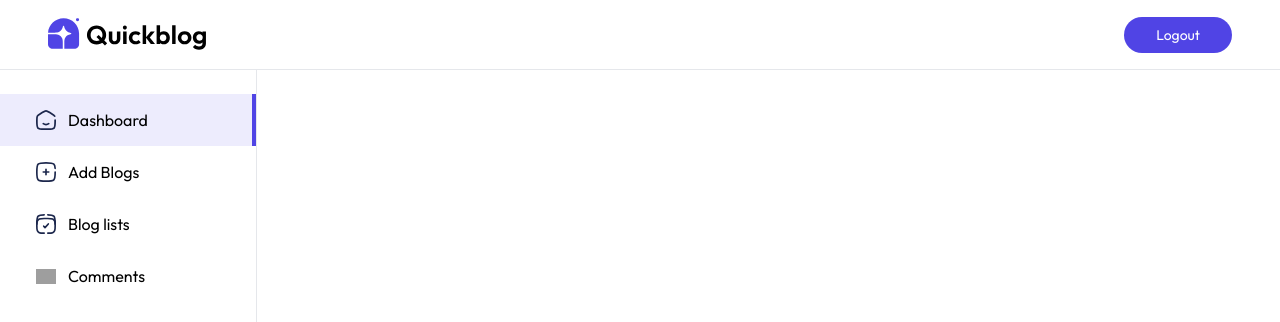
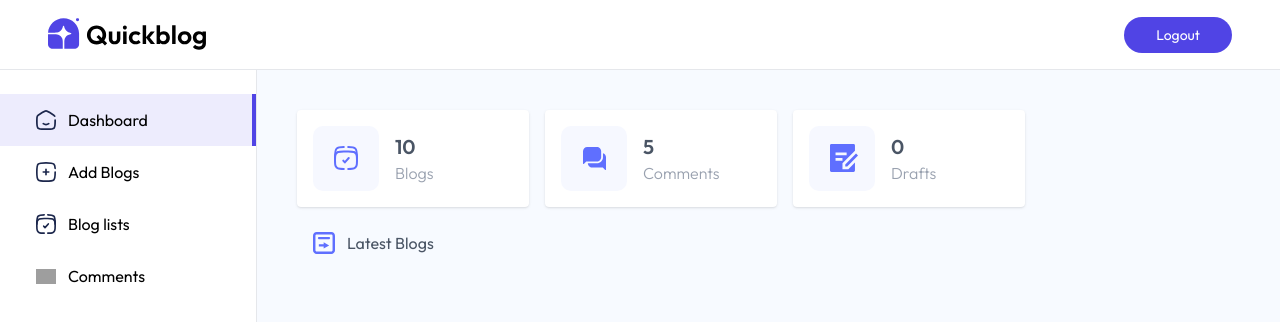
Before and after one commit to usanthiya/QuickBlog, a React (Vite) app in the folder client/: page /admin in a window 1280 px wide. Shown: the top 322 px of the page. Built offline with nearby package versions, Linux system fonts and the light colour scheme; grey boxes are pictures that could not be loaded.

Commit message:
feat: Add admin dashboard

```diff
--- a/client/src/pages/admin/Dashboard.jsx
+++ b/client/src/pages/admin/Dashboard.jsx
@@ -1,11 +1,60 @@
-import React from 'react'
+import React, { useEffect, useState } from "react";
+import { assets, dashboard_data } from "../../assets/assets";
 
 const Dashboard = () => {
+
+  const [dashboardData, setDashboardData] = useState({
+    blogs: 0,
+    comments: 0,
+    drafts: 0,
+    recentBlpgs: [],
+  });
+
+  const fetchDashboardData = () => {
+    setDashboardData(dashboard_data);
+  }
+
+  useEffect(() => {
+    fetchDashboardData();
+  }, []);
+
   return (
-    <div>
+    <div className="flex-1 p-4 md:p-10 bg-blue-50/50">
+      <div className="flex flex-wrap gap-4">
 
+        <div className="flex items-center gap-4 bg-white p-4 min-w-58 rounded shadow cursor-pointer hover:scale-105 transition-all">
+          <img src={assets.dashboard_icon_1} alt="" />
+          <div>
+            <p className="text-xl font-semibold text-gray-600">{dashboardData.blogs}</p>
+            <p className="text-gray-400 font-light">Blogs</p>
+          </div>
+        </div>
+
+        <div className="flex items-center gap-4 bg-white p-4 min-w-58 rounded shadow cursor-pointer hover:scale-105 transition-all">
+          <img src={assets.dashboard_icon_2} alt="" />
+          <div>
+            <p className="text-xl font-semibold text-gray-600">{dashboardData.comments}</p>
+            <p className="text-gray-400 font-light">Comments</p>
+          </div>
+        </div>
+
+        <div className="flex items-center gap-4 bg-white p-4 min-w-58 rounded shadow cursor-pointer hover:scale-105 transition-all">
+          <img src={assets.dashboard_icon_3} alt="" />
+          <div>
+            <p className="text-xl font-semibold text-gray-600">{dashboardData.drafts}</p>
+            <p className="text-gray-400 font-light">Drafts</p>
+          </div>
+        </div>
+      </div>
+
+      <div>
+        <div className="flex items-center gap-3 m-4 mt-6 text-gray-600">
+          <img src={assets.dashboard_icon_4} alt="" />
+          <p>Latest Blogs</p>
+        </div>
+      </div>
     </div>
-  )
-}
+  );
+};
 
-export default Dashboard
+export default Dashboard;
```
